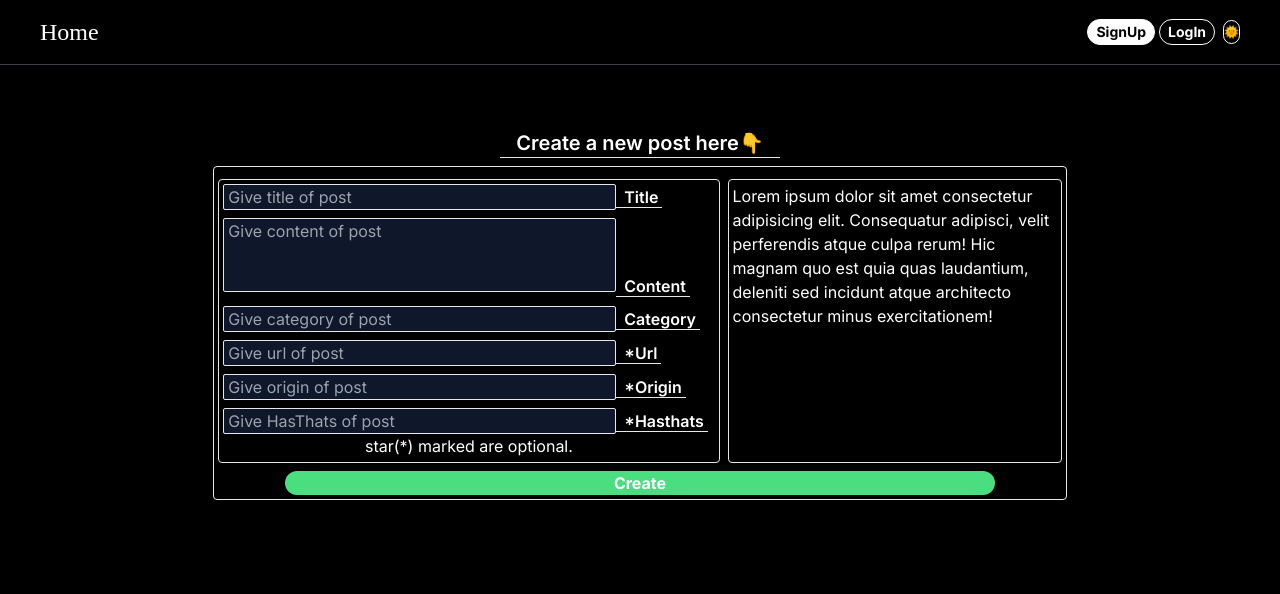
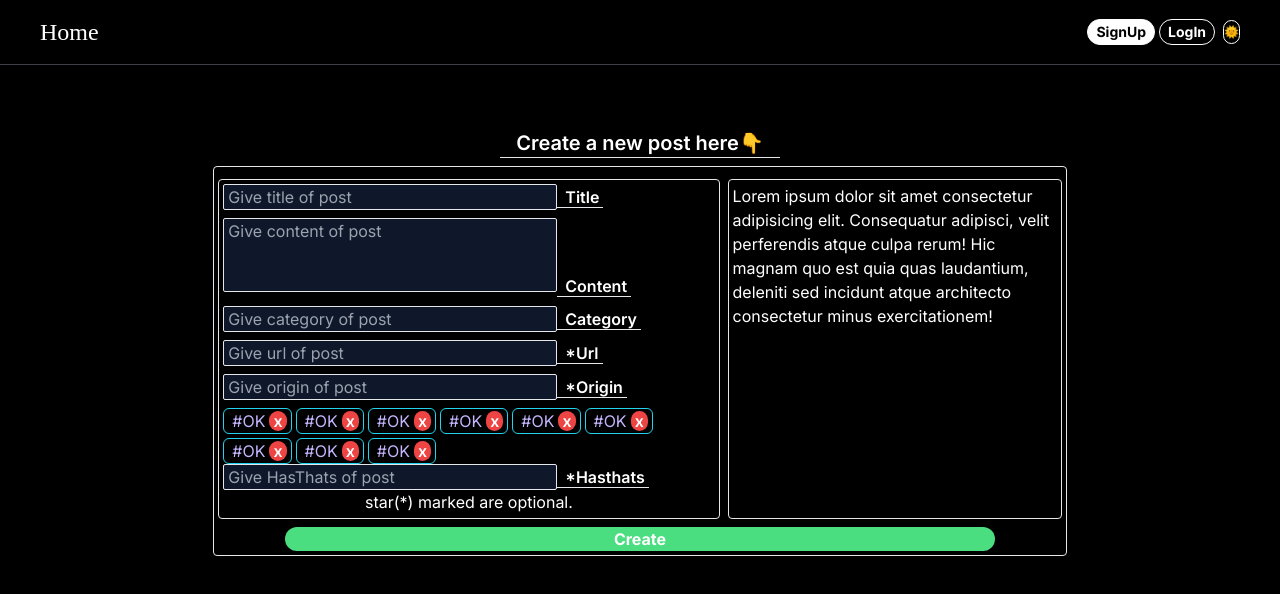
Before and after one commit to Ashishkuldeep23/auth-next, a Next.js app: page /new-post in a window 1280 px wide. Shown: the top 594 px of the page. Built offline with nearby package versions, Linux system fonts and the light colour scheme; no server answers.

Commit message:
Some improvement done on UI level

```diff
--- a/src/app/components/Navbar.tsx
+++ b/src/app/components/Navbar.tsx
@@ -37,7 +37,7 @@ const Navbar = () => {
 
         console.log(params)
 
-        if (params !== '/') {
+        if (params === '/') {
             router.push("/profile")
         } else {
             router.push("/")
@@ -69,7 +69,7 @@ const Navbar = () => {
         <section className={` border-b sticky -top-4 z-[2] flex justify-between items-center w-full px-2 sm:px-10 py-4 ${!themeMode ? " bg-black text-white border-zinc-700 " : " bg-white text-black border-zinc-300"}`}>
 
             <div
-                className=" flex gap-1 p-[-10px] text-2xl capitalize font-[cursive]"
+                className=" flex gap-1 p-[-10px] text-2xl capitalize font-[cursive] hover:cursor-pointer"
                 onClick={() => goToHome()}
             >
                 {
--- a/src/app/new-post/page.tsx
+++ b/src/app/new-post/page.tsx
@@ -8,6 +8,10 @@ import Navbar from '../components/Navbar'
 const NewPostPage = () => {
 
     const themeMode = useThemeData().mode
+
+
+    const classNamesForInputs = ` w-[68%] border rounded-sm px-1 ${!themeMode ? " bg-slate-900 text-white" : " bg-slate-100 text-black"}`
+
 
     return (
         <>
@@ -38,7 +42,7 @@ const NewPostPage = () => {
 
                                     <div className=''>
                                         <input
-                                            className={` w-4/5 border rounded-sm px-1 ${!themeMode ? " bg-slate-900 text-white" : " bg-slate-100 text-black"}`}
+                                            className={`${classNamesForInputs}`}
                                             placeholder="Give title of post"
                                             type={"text"}
                                             id="title"
@@ -58,7 +62,7 @@ const NewPostPage = () => {
                                         <textarea
                                             style={{ resize: "none" }}
                                             placeholder="Give content of post"
-                                            className={` w-4/5 border rounded-sm px-1 ${!themeMode ? " bg-slate-900 text-white" : " bg-slate-100 text-black"}`}
+                                            className={`${classNamesForInputs}`}
                                             name=""
                                             id="content"
                                             rows={3}
@@ -75,14 +79,14 @@ const NewPostPage = () => {
 
                                     <div>
                                         <input
-                                            className={` w-4/5 border rounded-sm px-1 ${!themeMode ? " bg-slate-900 text-white" : " bg-slate-100 text-black"}`}
+                                            className={`${classNamesForInputs}`}
                                             placeholder="Give category of post"
                                             type={"text"}
                                             id="category"
                                         />
 
                                         <label
-                                            className=' pl-2 pr-1 border-b font-semibold'
+                                            className='pl-2 pr-1 border-b font-semibold'
                                             htmlFor="category"
                                         >Category</label>
 
@@ -92,7 +96,7 @@ const NewPostPage = () => {
 
                                     <div>
                                         <input
-                                            className={` w-4/5 border rounded-sm px-1 ${!themeMode ? " bg-slate-900 text-white" : " bg-slate-100 text-black"}`}
+                                            className={`${classNamesForInputs}`}
                                             placeholder="Give url of post"
                                             type={"text"}
                                             id="url"
@@ -109,7 +113,7 @@ const NewPostPage = () => {
 
                                     <div>
                                         <input
-                                            className={` w-4/5 border rounded-sm px-1 ${!themeMode ? " bg-slate-900 text-white" : " bg-slate-100 text-black"}`}
+                                            className={`${classNamesForInputs}`}
                                             placeholder="Give origin of post"
                                             type={"text"}
                                             id="origin"
@@ -125,8 +129,28 @@ const NewPostPage = () => {
 
 
                                     <div>
+
+                                        <div className={` ${!themeMode ? "text-violet-300" : "text-violet-700"} flex flex-wrap items-center gap-1`}>
+
+                                            {
+                                                [null, null, null, null, null, null, null, null, null].map((ele, i) => {
+                                                    return (
+                                                        <p
+                                                            key={i}
+                                                            className=' border border-cyan-400 pl-2 rounded-md'
+                                                        >#OK
+                                                            <span
+                                                                onClick={()=>{alert(`Remove ${i}th item.`)}}
+                                                                className=' bg-red-500 rounded-full font-semibold px-1 mx-1 text-white hover:cursor-pointer hover:bg-red-700 '
+                                                            >x</span>
+                                                        </p>
+                                                    )
+                                                })
+                                            }
+                                        </div>
+
                                         <input
-                                            className={` w-4/5 border rounded-sm px-1 ${!themeMode ? " bg-slate-900 text-white" : " bg-slate-100 text-black"}`}
+                                            className={`${classNamesForInputs}`}
                                             placeholder="Give HasThats of post"
                                             type={"text"}
                                             id="HasThats"
@@ -138,11 +162,6 @@ const NewPostPage = () => {
                                         >*Hasthats</label>
 
                                     </div>
-
-
-
-
-
 
                                 </form>
 
```
